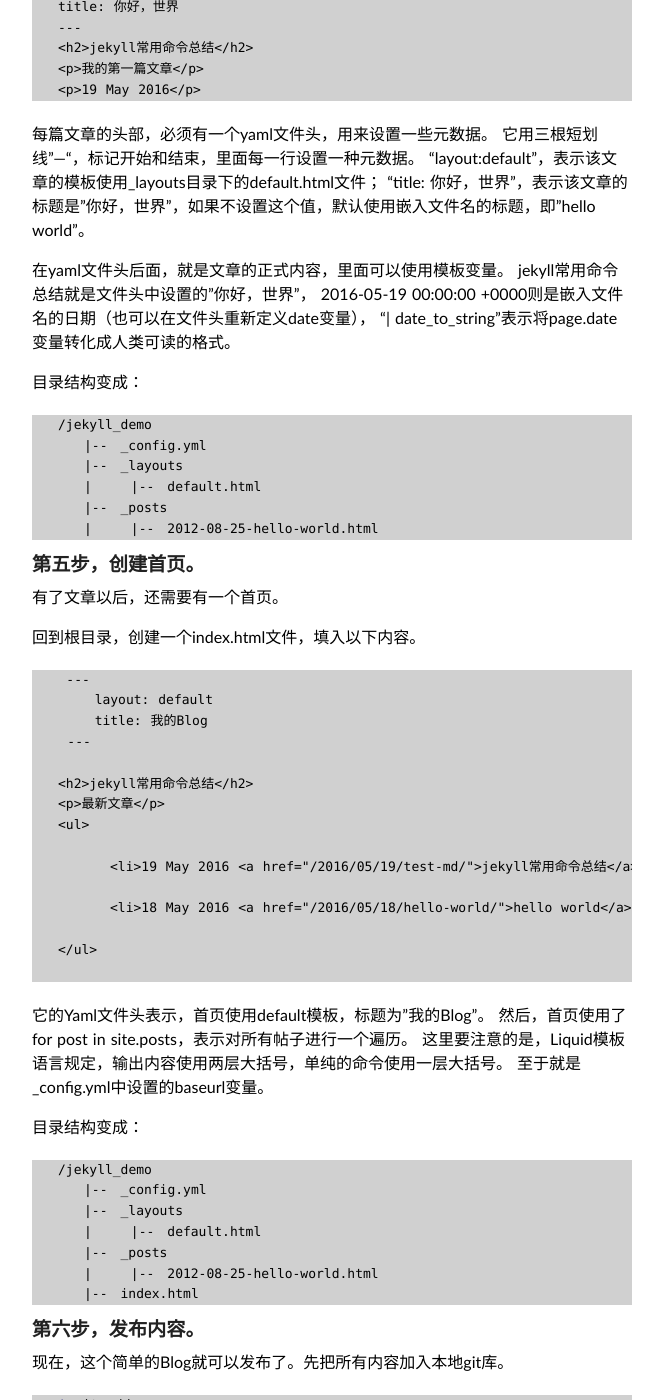
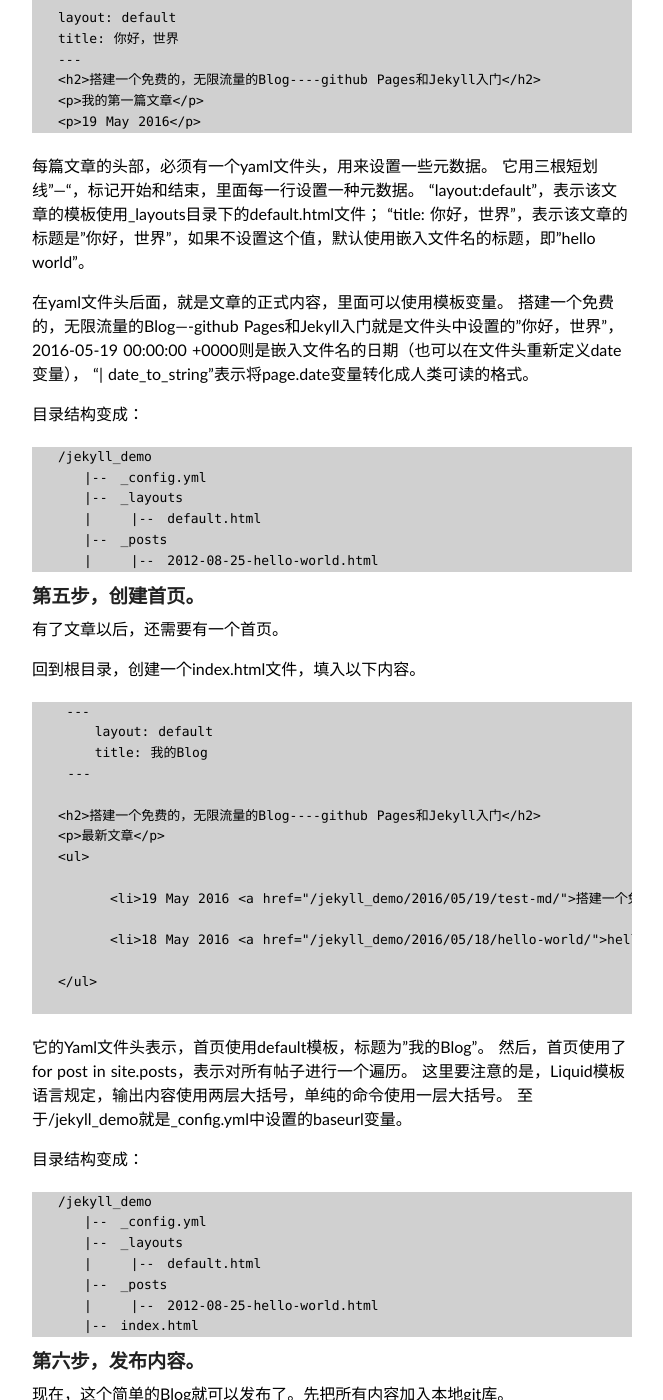
Before and after one commit to WalkSmile00/jekyll_demo, a Jekyll site: the page built from _posts/2016-05-19-test-md.md, in a window 1280 px wide and 1400 px high, scrolled down 4926 px. Shown: the whole window, without its empty margins (308-971 px from the left). Built offline with Jekyll 4.4.1, drawn with Linux system fonts in a browser that asks for light colours; some web fonts are replaced; Markdown is read by kramdown in place of the engine named in the settings; comment, search, counter and statistics services are not loaded; some of the changed text lies outside the part shown.

Commit message:
change layouts

```diff
--- a/_config.yml
+++ b/_config.yml
@@ -1,6 +1,6 @@
 markdown: rdiscount
 permalink: /:year/:month/:day/:title/
-url: baseurl
+baseurl: /jekyll_demo
 author: walkwu
 highlighter: pygments
 exclude: ["Rakefile", "README.md"]
--- a/_posts/2016-05-19-test-md.md
+++ b/_posts/2016-05-19-test-md.md
@@ -1,7 +1,7 @@
 ---
 layout: post
-title: "jekyll常用命令总结"
-description: "jekyll常用命令总结"
+title: "搭建一个免费的，无限流量的Blog----github Pages和Jekyll入门"
+description: "搭建一个免费的，无限流量的Blog----github Pages和Jekyll入门"
 category: tools
 tags: [tools]
 ---
```
Also changed, not shown: 1 other file.
